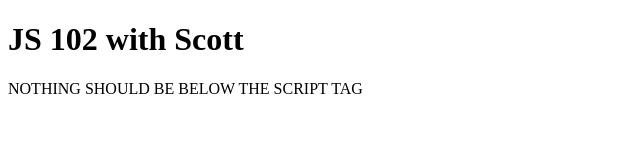
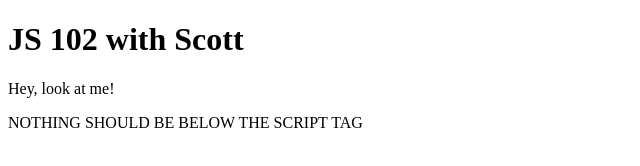
Before and after one commit to megducharme/Angular-Practice-Todo, a plain HTML site: page index.html in a window 1280 px wide. Shown: the whole page, without its empty margins (0-640 px from the left). Drawn offline with Linux system fonts and the light colour scheme.

Commit message:
Added JS

```diff
--- a/index.html
+++ b/index.html
@@ -5,6 +5,8 @@
 </head>
 <body>
   <h1>JS 102 with Scott</h1>
+<div id="container"></div>
+
 <script type="text/javascript" src="script.js"></script>
   <p>NOTHING SHOULD BE BELOW THE SCRIPT TAG</p>
 </body>
--- a/script.js
+++ b/script.js
@@ -1 +1,53 @@
-console.log("Meg")
+// // console.log("Meg")
+
+// var secondsMinute = 60;
+// var minutesHour = 60;
+// var hoursDay = 24;
+// var daysYear = 365;
+// var megAge = 28;
+// var megAgeMinutes = (megAge*daysYear*hoursDay*minutesHour*secondsMinute)
+
+// console.log(megAgeMinutes)
+
+// if (megAgeMinutes >= 138267) {
+//   alert("I'm old!");
+// } else if (megAgeMinutes <= 147283) {
+//   alert("I am young!")
+// }
+
+
+// for (var i = 0; i < 100; i += 10) {
+//   console.log(i);
+// }
+
+// var newArray = []
+// for (var i = 14682; i >= 345; i /= 2) {
+//   console.log(i);
+//   newArray.push(i);
+//   console.log(newArray);
+// }
+
+
+// for (var newArray = [], i = 100; i >= 0; i -= 1) {
+//   if (i%2 === 0) {
+//     newArray.unshift(i);
+//   } else {
+//     newArray.push(i);
+//   }
+//   console.log(newArray)
+// }
+
+
+// var phrase = "The lazy dog";
+// var newPhrase = phrase.replace("lazy", "bounding");
+// alert(newPhrase);
+
+// var phrase = "I love JavaScript!";
+// var newPhrase = phrase.replace("I love JavaScript", "This is cool!");
+// alert(newPhrase);
+
+
+
+var phrase = "Hey, look at me!";
+var element = document.getElementById("container");
+element.innerHTML = phrase;
```
